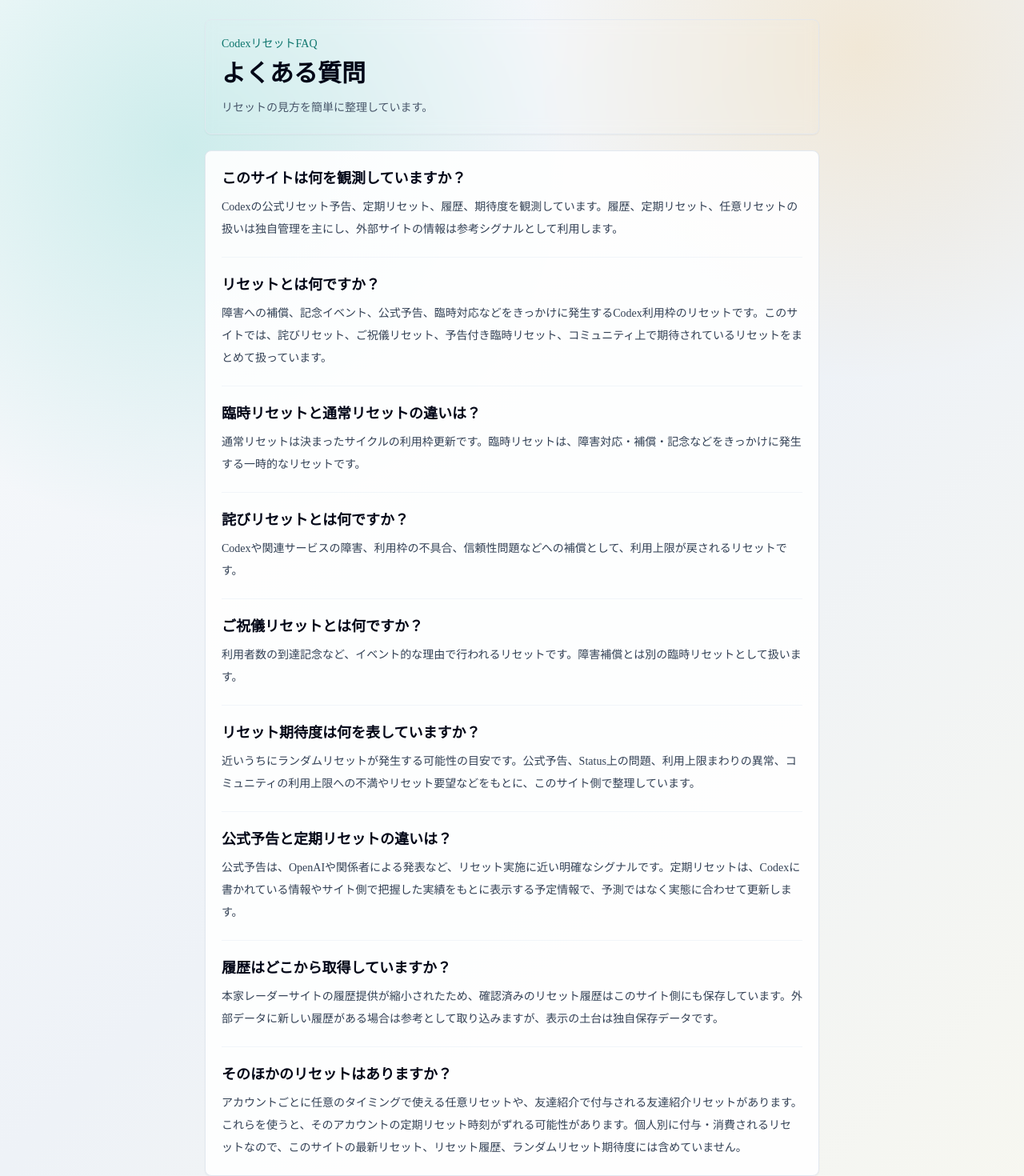
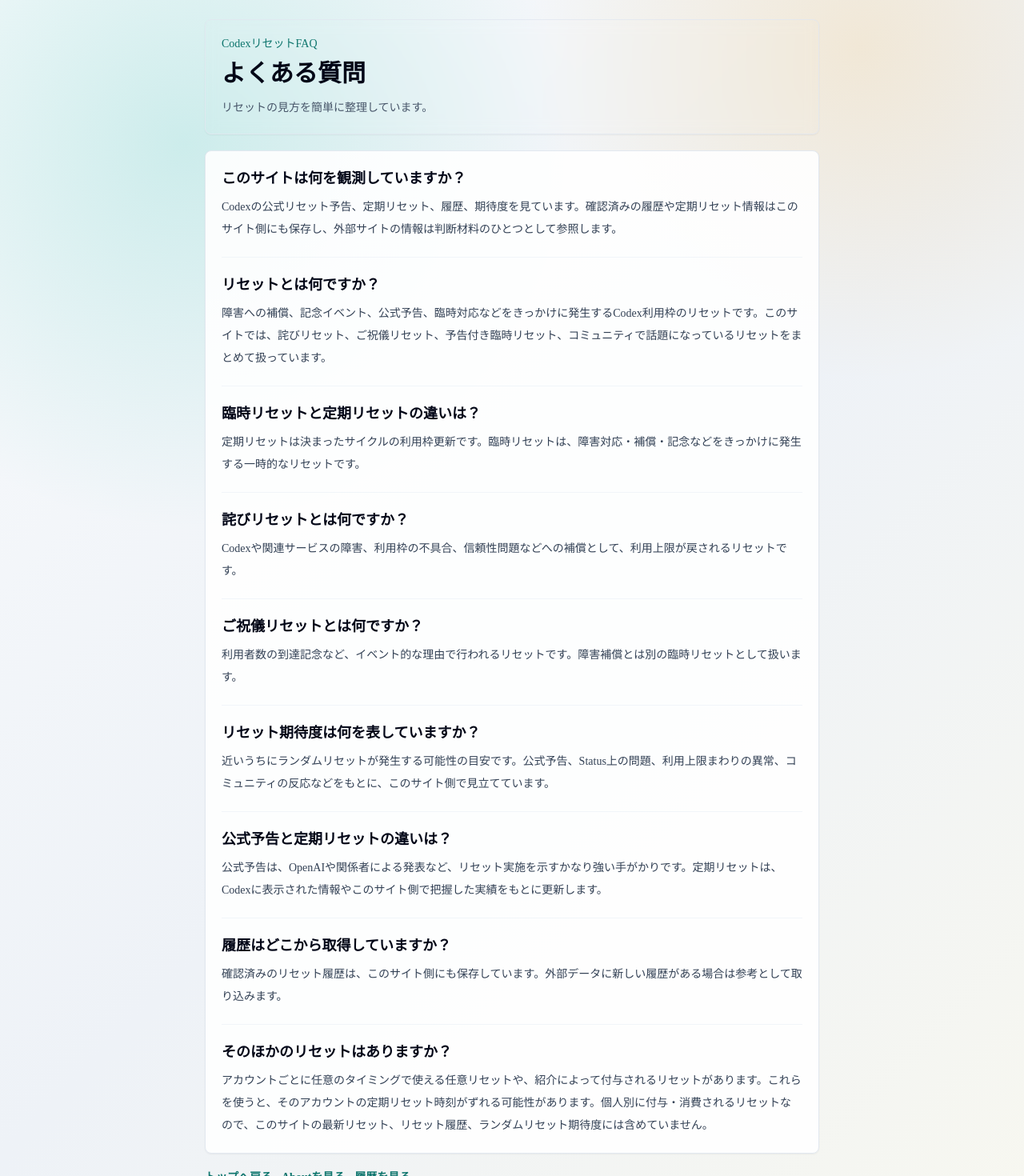
Before and after one commit to gussuri/codex-reset-observatory, a Next.js app: page /faq in a window 1280 px wide. Shown: the top 1470 px of the page at 80% size. Built offline with nearby package versions, Linux system fonts and the light colour scheme.

Commit message:
Refine about and FAQ copy

```diff
--- a/app/about/page.tsx
+++ b/app/about/page.tsx
@@ -4,7 +4,7 @@
 export const metadata: Metadata = {
   title: "このサイトについて",
   description:
-    "Codexリセット観測所は、Codexのリセット履歴、定期リセット、任意リセット、期待度を独自管理中心で整理する非公式サイトです。",
+    "Codexリセット観測所は、Codexのリセット履歴、定期リセット、任意リセット、期待度をまとめる非公式サイトです。",
 };
 
 export default function AboutPage() {
@@ -19,26 +19,23 @@
             Codexリセット観測所について
           </h1>
           <p className="mt-3 text-sm leading-6 text-slate-600">
-            Codexのリセット履歴、定期リセット、任意リセット、期待度を独自管理中心で整理する非公式サイトです。
+            Codexのリセット履歴、定期リセット、任意リセット、期待度をまとめる非公式サイトです。
           </p>
         </header>
 
         <section className="rounded-lg border border-slate-200 bg-white/90 p-5 shadow-sm">
           <div className="space-y-4 text-sm leading-7 text-slate-700">
             <p>
-              Codexリセット観測所は、Codexの公式リセット予告、定期リセット、履歴、期待度を観測・整理する非公式サイトです。
+              Codexリセット観測所は、Codexのリセット履歴や次回定期リセットの目安を日本語で確認できる非公式サイトです。
             </p>
             <p>
-              履歴、定期リセット、任意リセット・友達紹介リセットの扱いは独自管理を主にし、外部サイトのデータは参考シグナルとして利用します。
+              確認済みの履歴や定期リセット情報は、このサイト側にも保存しています。外部サイトの情報は、判断材料のひとつとして参照します。
             </p>
             <p>
-              障害対応や補償、記念イベントなどで発生する臨時リセットに加えて、1週間サイクルの定期リセットの予定もまとめています。
+              ランダムリセット期待度は公式情報ではなく、公開情報やコミュニティの動きをもとにした参考用の見立てです。
             </p>
             <p>
-              ランダムリセット期待度は公式情報ではなく、公開情報やコミュニティの動きをもとにこのサイト側で整理した参考指標です。
-            </p>
-            <p>
-              実際のリセット実施有無や時期については、必ず公式情報をご確認ください。
+              実際のリセット実施有無や時期は、必ず公式情報もあわせてご確認ください。
             </p>
           </div>
         </section>
--- a/app/faq/page.tsx
+++ b/app/faq/page.tsx
@@ -5,17 +5,17 @@
   {
     question: "このサイトは何を観測していますか？",
     answer:
-      "Codexの公式リセット予告、定期リセット、履歴、期待度を観測しています。履歴、定期リセット、任意リセットの扱いは独自管理を主にし、外部サイトの情報は参考シグナルとして利用します。",
+      "Codexの公式リセット予告、定期リセット、履歴、期待度を見ています。確認済みの履歴や定期リセット情報はこのサイト側にも保存し、外部サイトの情報は判断材料のひとつとして参照します。",
   },
   {
     question: "リセットとは何ですか？",
     answer:
-      "障害への補償、記念イベント、公式予告、臨時対応などをきっかけに発生するCodex利用枠のリセットです。このサイトでは、詫びリセット、ご祝儀リセット、予告付き臨時リセット、コミュニティ上で期待されているリセットをまとめて扱っています。",
+      "障害への補償、記念イベント、公式予告、臨時対応などをきっかけに発生するCodex利用枠のリセットです。このサイトでは、詫びリセット、ご祝儀リセット、予告付き臨時リセット、コミュニティで話題になっているリセットをまとめて扱っています。",
   },
   {
-    question: "臨時リセットと通常リセットの違いは？",
+    question: "臨時リセットと定期リセットの違いは？",
     answer:
-      "通常リセットは決まったサイクルの利用枠更新です。臨時リセットは、障害対応・補償・記念などをきっかけに発生する一時的なリセットです。",
+      "定期リセットは決まったサイクルの利用枠更新です。臨時リセットは、障害対応・補償・記念などをきっかけに発生する一時的なリセットです。",
   },
   {
     question: "詫びリセットとは何ですか？",
@@ -30,22 +30,22 @@
   {
     question: "リセット期待度は何を表していますか？",
     answer:
-      "近いうちにランダムリセットが発生する可能性の目安です。公式予告、Status上の問題、利用上限まわりの異常、コミュニティの利用上限への不満やリセット要望などをもとに、このサイト側で整理しています。",
+      "近いうちにランダムリセットが発生する可能性の目安です。公式予告、Status上の問題、利用上限まわりの異常、コミュニティの反応などをもとに、このサイト側で見立てています。",
   },
   {
     question: "公式予告と定期リセットの違いは？",
     answer:
-      "公式予告は、OpenAIや関係者による発表など、リセット実施に近い明確なシグナルです。定期リセットは、Codexに書かれている情報やサイト側で把握した実績をもとに表示する予定情報で、予測ではなく実態に合わせて更新します。",
+      "公式予告は、OpenAIや関係者による発表など、リセット実施を示すかなり強い手がかりです。定期リセットは、Codexに表示された情報やこのサイト側で把握した実績をもとに更新します。",
   },
   {
     question: "履歴はどこから取得していますか？",
     answer:
-      "本家レーダーサイトの履歴提供が縮小されたため、確認済みのリセット履歴はこのサイト側にも保存しています。外部データに新しい履歴がある場合は参考として取り込みますが、表示の土台は独自保存データです。",
+      "確認済みのリセット履歴は、このサイト側にも保存しています。外部データに新しい履歴がある場合は参考として取り込みます。",
   },
   {
     question: "そのほかのリセットはありますか？",
     answer:
-      "アカウントごとに任意のタイミングで使える任意リセットや、友達紹介で付与される友達紹介リセットがあります。これらを使うと、そのアカウントの定期リセット時刻がずれる可能性があります。個人別に付与・消費されるリセットなので、このサイトの最新リセット、リセット履歴、ランダムリセット期待度には含めていません。",
+      "アカウントごとに任意のタイミングで使える任意リセットや、紹介によって付与されるリセットがあります。これらを使うと、そのアカウントの定期リセット時刻がずれる可能性があります。個人別に付与・消費されるリセットなので、このサイトの最新リセット、リセット履歴、ランダムリセット期待度には含めていません。",
   },
 ];
 
```
